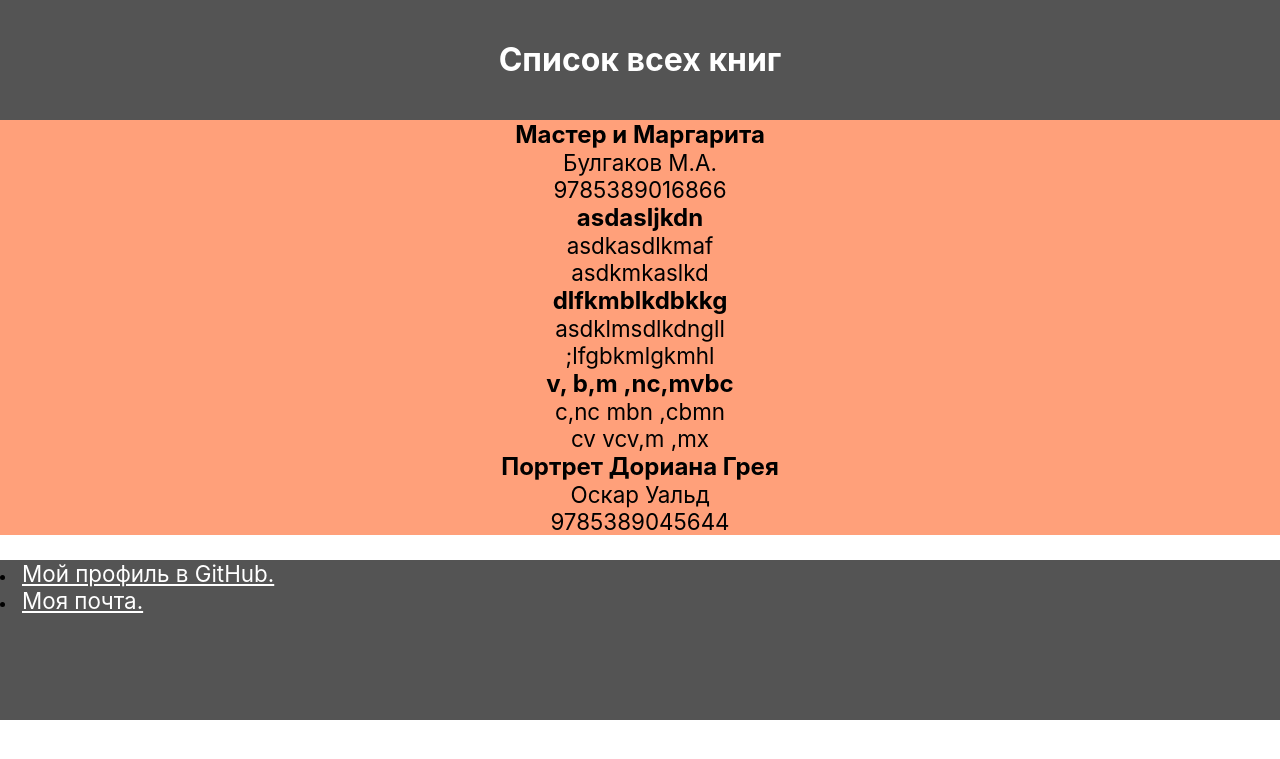
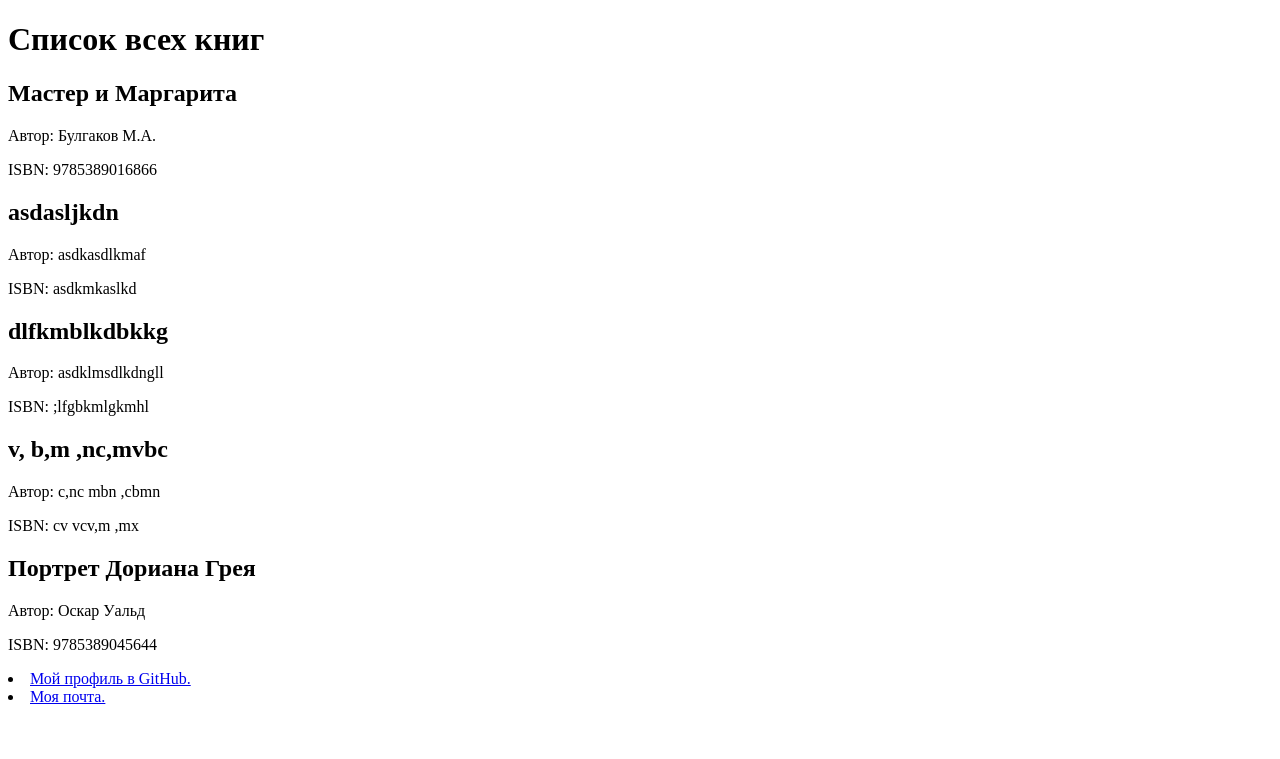
Before and after one commit to Ulukbek-Toichuev/FlaskProject, a Flask app: page /Res in a window 1280 px wide. Shown: the top 759 px of the page. Run offline with Flask 2, Linux system fonts and the light colour scheme; data comes from the database, SQL or seed files in the repository; both versions use the stored data as it was after the commit.

Commit message:
Стандартные правки

```diff
--- a/static/main.css
+++ b/static/main.css
@@ -44,7 +44,3 @@ form{
 body{
     font-family:-apple-system, BlinkMacSystemFont, 'Segoe UI', Roboto, Oxygen, Ubuntu, Cantarell, 'Open Sans', 'Helvetica Neue', sans-serif;
 }
-
-#res_body{
-    background: lightsalmon;
-}
--- a/templates/result.html
+++ b/templates/result.html
@@ -5,7 +5,7 @@
             Все книги
         </title>
         <meta charset="UTF-8">
-        <link type="text/css" href="{{url_for('static', filename='main.css')}}" rel="stylesheet">
+        <!--<link type="text/css" href="{{url_for('static', filename='result.css')}}" rel="stylesheet">-->
     </head>
 
     <body>
@@ -20,8 +20,8 @@
 
             <div id="res_body" class="res_body">
                 <h2>{{ el.title }}</h2>
-                <p>{{el.author}}</p>
-                <p>{{el.isbn}}</p>
+                <p>Автор: {{el.author}}</p>
+                <p>ISBN: {{el.isbn}}</p>
             </div>
 
             {% endfor %}
```
Also changed, not shown: library.db.
